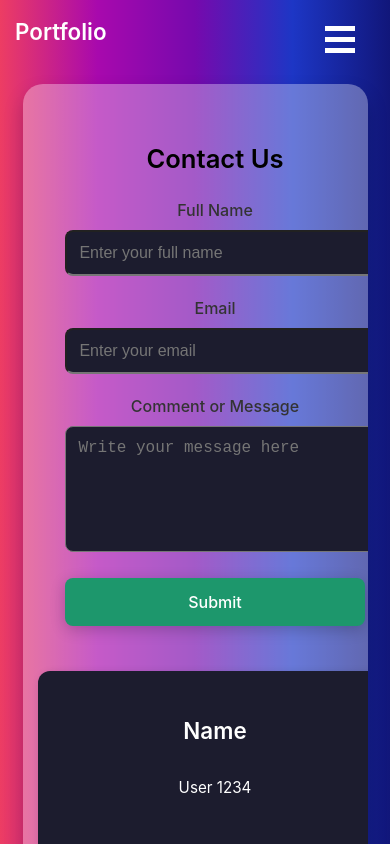
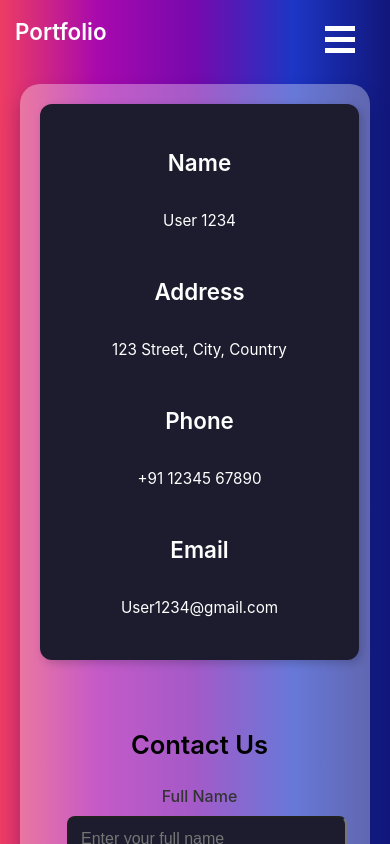
Before and after one commit to sayandip007/Portfolio, a React (Vite) app: page /contact in a window 390 px wide. Shown: the top 844 px of the page. Built offline with nearby package versions, Linux system fonts and the light colour scheme.

Commit message:
Further Improved mobile Orientation

```diff
--- a/src/contact.css
+++ b/src/contact.css
@@ -154,17 +154,19 @@
 
 @media (max-width: 600px) {
   .contact-container {
-    flex-direction: column-reverse;
-    padding: 15px;
+    flex-direction: column;
+    align-items: center;
+    padding: 20px;
+    gap: 25px;
   }
 
   .contact-info {
-    width: 100%;
+    width: 90%;
     padding: 20px;
     text-align: center;
     display: flex;
     flex-direction: column;
-    align-items: center; /* Centering content */
+    align-items: center;
     justify-content: center;
   }
 
@@ -176,11 +178,11 @@
   .contact-info p {
     font-size: 0.95rem;
     text-align: center;
-    width: 90%; /* Avoids text overflow */
+    width: 90%;
   }
 
   .contact-form-section {
-    width: 100%;
+    width: 90%;
     padding: 20px;
   }
 
```
